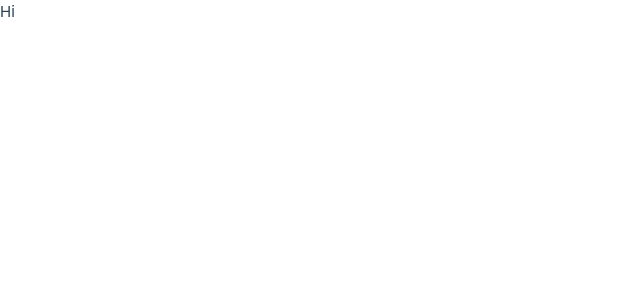
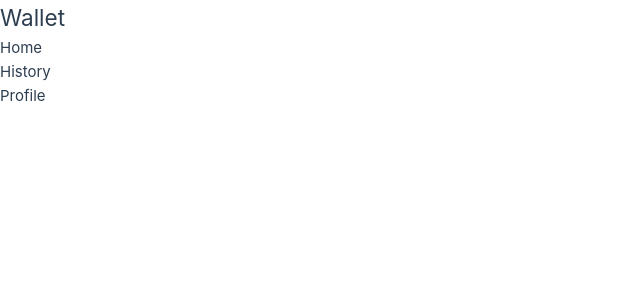
Before and after one commit to nataniel-sawadogo/Wallet, a Vue app: page / in a window 1280 px wide. Shown: the top 300 px of the page, without its empty margins (0-640 px from the left). Built offline with nearby package versions, Linux system fonts and the light colour scheme.

Commit message:
Last day

```diff
--- a/src/components/OTP.vue
+++ b/src/components/OTP.vue
@@ -1,25 +1,25 @@
 <script setup>
     import { ref } from 'vue';
 
-    let time = 60
-    resendClicked = false
-    let digits = Array(4).fill({value: ''})
+    let digits = Array(4).fill({value: ' '})
+    let countdown = 60
+    const otpInput = ref([])
+    console.log(otpInput);
 
     const onInput = (index) => {
-        if (digits(index).value) {
-
-            if ( index < digits.length - 1 ) {
-
-
-
+        console.log("hi");
+        if (digits[index].value) {
+            console.log("hi2");
+            if (index < digits.length - 1) {
+              otpInput[index + 1].focus();
             }
-
+        } else {
+        if (index > 0) {
+          otpInput[index - 1].focus();
         }
+      }
     }
 
-    const resendOTP = () => {
-
-    }
 </script>
 
 <template>
@@ -30,12 +30,12 @@
             <h1>Kindly enter your OTP to verify account</h1>
 
             <input
-            type="text"
             v-for="(digit, index) in digits"
-            v-model="digits[index]"
             :key="index"
+            @input="onInput(index)"
             maxlength="1"
             :placeholder="index+1"
+            :ref="otpInput"
             >
 
             <p>Didn't get the code? <span><a href="#">Resend</a></span></p>
--- a/src/components/Signup.vue
+++ b/src/components/Signup.vue
@@ -21,8 +21,8 @@
         console.log(type, visible);
     }
 
-    const goToHome = () => {
-        router.push('/')
+    const next = () => {
+        router.push('/login/otp')
     }
 </script>
 
@@ -70,7 +70,7 @@
 
             <div class="box">
 
-                <button @click="goToHome()">Create Account</button>
+                <button @click="next()">Create Account</button>
 
             </div>
 
--- a/src/views/HomeView.vue
+++ b/src/views/HomeView.vue
@@ -3,5 +3,20 @@
 </script>
 
 <template>
-    Hi
+    <section id="container">
+        <nav>
+            <div id="wallet">
+                <h2>Wallet</h2>
+            </div>
+            <div class="options">
+                <p>Home</p>
+            </div>
+            <div class="options">
+                <p>History</p>
+            </div>
+            <div class="options">
+                <p>Profile</p>
+            </div>
+        </nav>
+    </section>
 </template>
--- a/src/views/Login.vue
+++ b/src/views/Login.vue
@@ -3,6 +3,7 @@
     import Signup from '../components/Signup.vue'
     import Signin from '../components/Signin.vue';
     import RecoverPassword from '../components/RecoverPassword.vue';
+    import OTP from '../components/OTP.vue';
     import { computed } from 'vue';
 
     const route = useRoute()
@@ -15,4 +16,5 @@
     <Signup v-if="routeName === 'signup'"/>
     <Signin v-if="routeName === 'signin'" />
     <RecoverPassword v-if="routeName === 'recover'" />
+    <OTP v-if="routeName === 'otp'" />
 </template>
```
